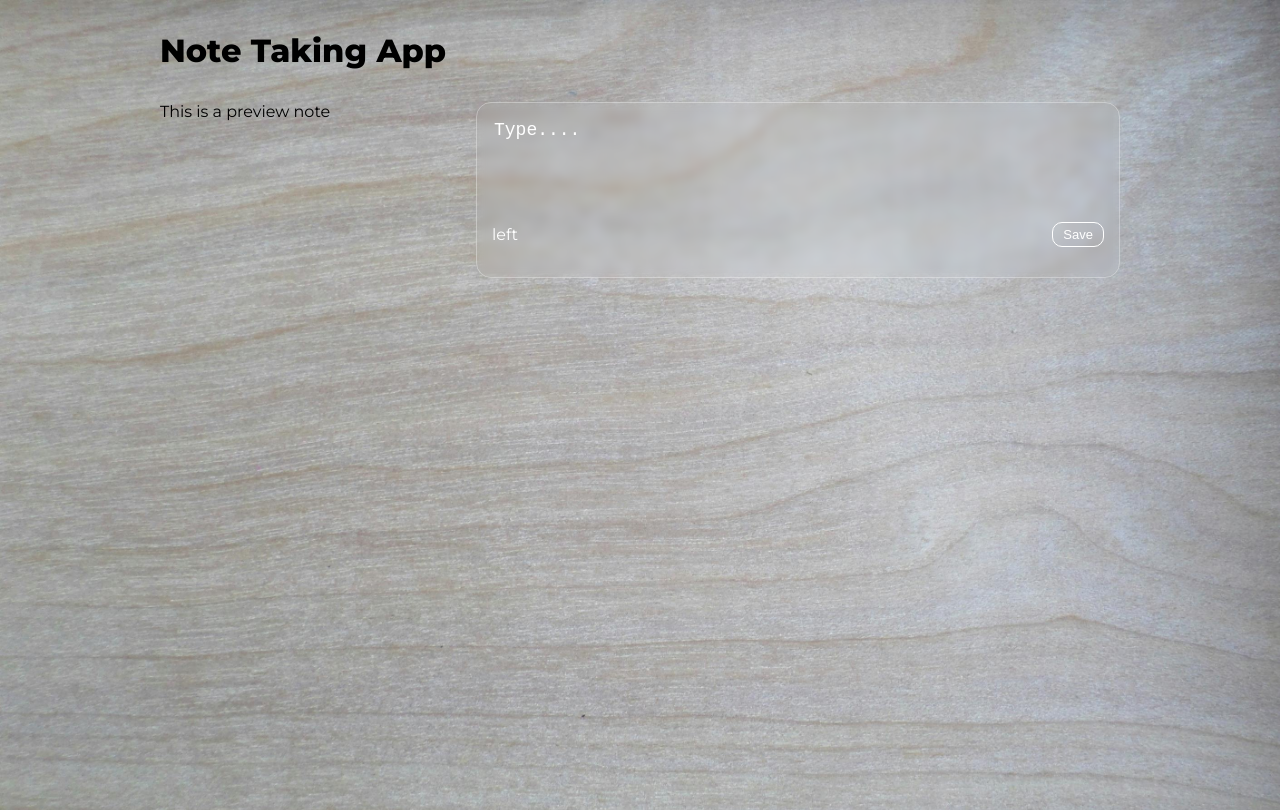
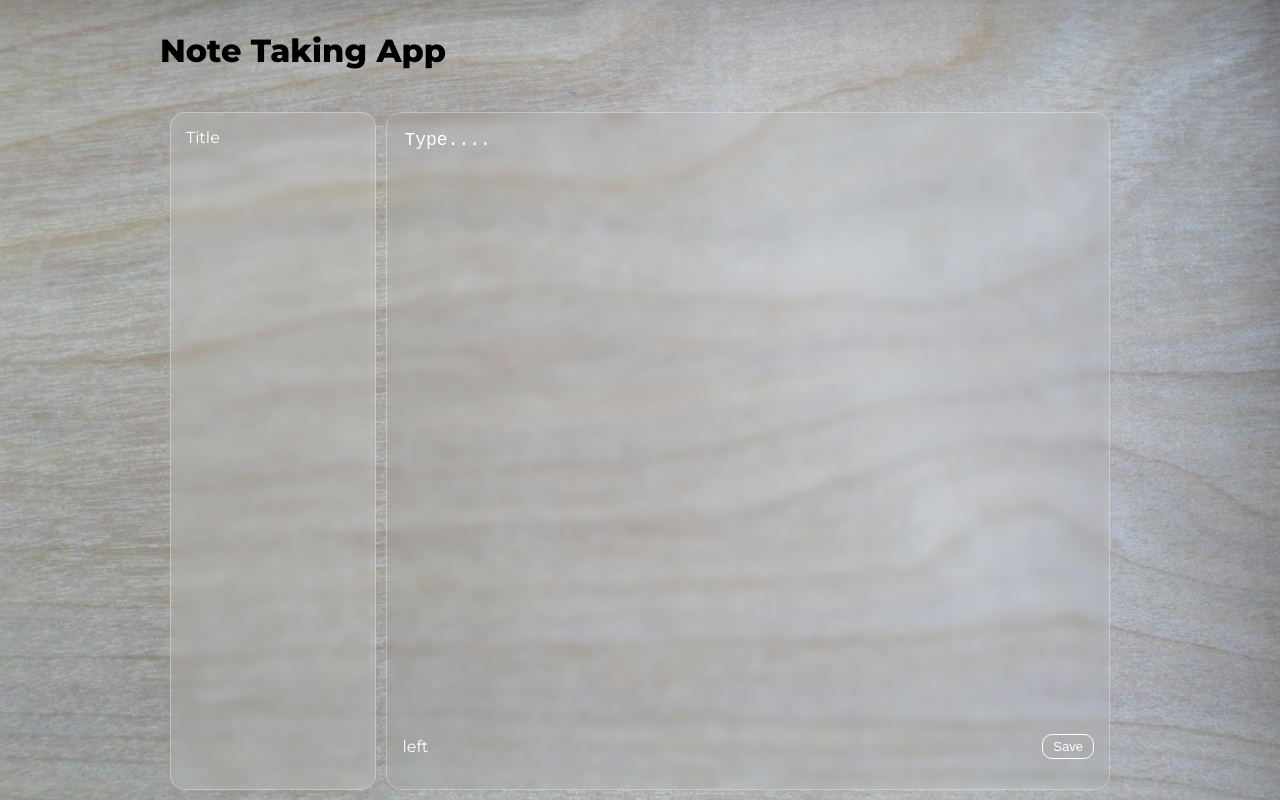
Before and after one commit to Joseph-Patton/notes-app, a React (Create React App) app in the folder frontend/: page / in a window 1280 px wide. Built offline with nearby package versions, Linux system fonts and the light colour scheme.

Commit message:
Feat: add css for NoteList

```diff
--- a/frontend/src/Components/NoteList.js
+++ b/frontend/src/Components/NoteList.js
@@ -3,9 +3,9 @@ import NotePreview from "./NotePreview";
 function NoteList() {
   return (
     <div className="note-list">
-      <NotePreview />
-      <NotePreview />
-      <NotePreview />
+      <NotePreview content="First Note" />
+      <NotePreview content="Second Note" />
+      <NotePreview content="Third Note" />
     </div>
   );
 }
--- a/frontend/src/Components/NotePreview.js
+++ b/frontend/src/Components/NotePreview.js
@@ -1,5 +1,10 @@
 import { React } from "react";
-function NotePreview() {
-  return <div className="note-preview">This is a preview note</div>;
+function NotePreview({ content }) {
+  return (
+    <div className="note-preview">
+      <div className="note-preview__title">Title</div>
+      <div className="note-preview__body">{content}</div>
+    </div>
+  );
 }
 export default NotePreview;
--- a/frontend/src/Components/css/App.css
+++ b/frontend/src/Components/css/App.css
@@ -8,6 +8,8 @@ body {
 }
 
 .main {
+    display: flex;
+    flex-direction: column;
     max-width: 960px;
     margin: 0px auto;
     padding: 0px 15px;
@@ -32,9 +34,10 @@ body {
 .mainUI {
     max-width: 1200px;
     margin: 0 auto;
-    display: grid;
-    grid-gap: 1rem;
-    grid-template-columns: minmax(300px, 1fr) minmax(600px, 4fr);
+        flex-grow: 1;
+    display: flex;
+    column-gap: 10px;
+    margin: 10px 10px;
 }
 
 /* @media screen and (max-width: 900px) {
--- a/frontend/src/Components/css/Note.css
+++ b/frontend/src/Components/css/Note.css
@@ -2,6 +2,37 @@
     background: rgba(255, 255, 255, 0.1);
     backdrop-filter: blur(5px);
     box-shadow: inset -6px -4px 2px rgba(255, 255, 255, 0.03);
+    border-radius: 15px;
+    border: 1.5px solid rgba(255, 255, 255, 0.326);
+    color: #fff;
+    padding: 15px;
+    min-height: 140px;
+    flex-grow: 4;
+    display: flex;
+    flex-direction: column;
+    justify-content: space-between;
+    word-wrap: break-word;
+}
+.note-preview {
+    background: rgba(255, 255, 255, 0.1);
+    backdrop-filter: blur(5px);
+    box-shadow: inset -6px -4px 2px rgba(255, 255, 255, 0.03);
+    border-radius: 15px;
+    border: 1.5px solid rgba(255, 255, 255, 0.326);
+    color: #fff;
+    padding: 15px;
+    min-height: 140px;
+    flex-grow: 1;
+    display: flex;
+    flex-direction: column;
+    justify-content: space-between;
+    word-wrap: break-word;
+}
+
+.note-list {
+    background: rgba(255, 255, 255, 0.1);
+    backdrop-filter: blur(5px);
+    box-shadow: inset -6px -4px 2px rgba(227, 123, 123, 0.075);
     border-radius: 15px;
     border: 1.5px solid rgba(255, 255, 255, 0.326);
     color: #fff;
```
